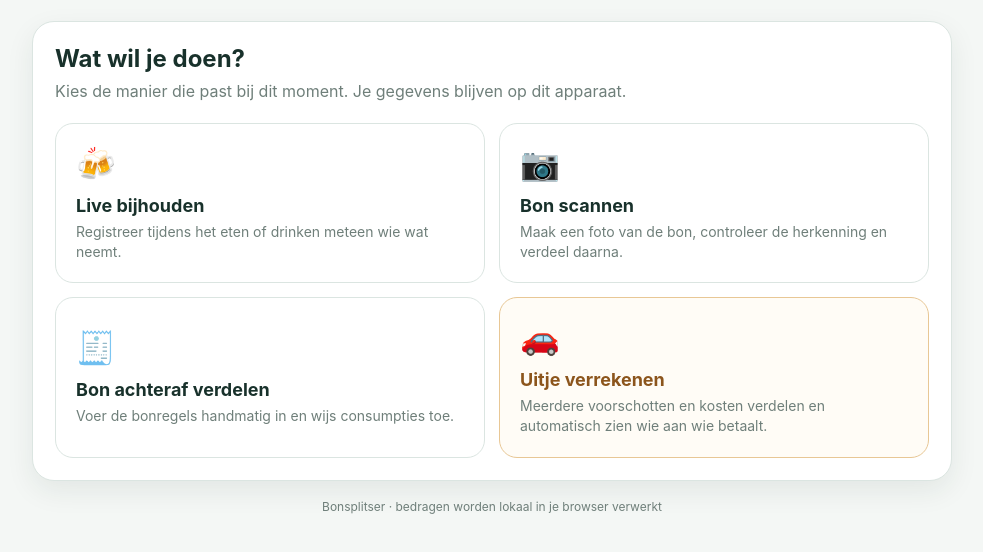
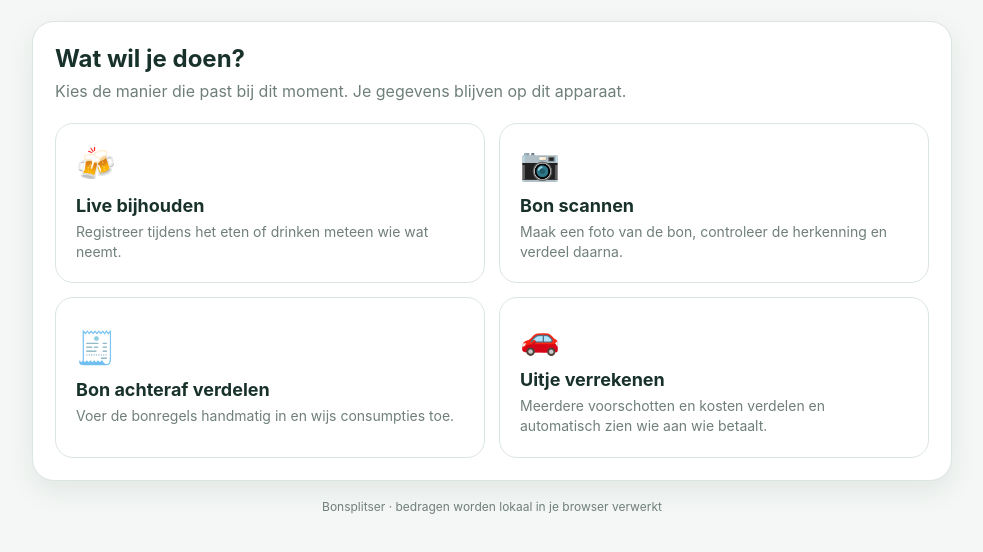
Before and after one commit to jeroenderuijter78-cpu/bonsplitser, a plain HTML site: page index.html in a window 1280 px wide. Shown: the part 200-752 px from the top of the page, without its empty margins (148-1131 px from the left). Drawn offline with Linux system fonts and the light colour scheme.

Commit message:
Remove special highlight from trip option

```diff
--- a/index.html
+++ b/index.html
@@ -11,7 +11,7 @@
     *{box-sizing:border-box} body{margin:0;background:var(--bg);color:var(--ink);font-family:Inter,ui-sans-serif,system-ui,-apple-system,BlinkMacSystemFont,"Segoe UI",sans-serif;min-height:100vh}
     .wrap{width:min(920px,calc(100% - 28px));margin:0 auto;padding:28px 0 44px}.brand{text-align:center;margin-bottom:24px}.brand img{width:min(420px,82vw);height:auto;display:block;margin:0 auto}.brand p{margin:6px auto 0;max-width:590px;color:var(--muted);font-size:15px;line-height:1.5}
     .panel{background:var(--card);border:1px solid var(--line);border-radius:22px;box-shadow:var(--shadow);padding:22px}.panel h1{font-size:24px;margin:0 0 6px}.panel>p{margin:0 0 20px;color:var(--muted);line-height:1.5}
-    .grid{display:grid;grid-template-columns:repeat(2,minmax(0,1fr));gap:14px}.choice{appearance:none;border:1px solid var(--line);background:#fff;border-radius:18px;padding:20px;text-align:left;cursor:pointer;color:var(--ink);font:inherit;transition:.15s ease;min-height:155px}.choice:hover{transform:translateY(-2px);box-shadow:0 9px 22px rgba(24,49,43,.08);border-color:#b9cec6}.choice:active{transform:none}.icon{font-size:32px;display:block;margin-bottom:12px}.choice strong{font-size:18px;display:block;margin-bottom:6px}.choice span:last-child{font-size:14px;color:var(--muted);line-height:1.45;display:block}.choice.trip{border-color:#e8c795;background:#fffcf6}.choice.trip strong{color:#8c551c}
+    .grid{display:grid;grid-template-columns:repeat(2,minmax(0,1fr));gap:14px}.choice{appearance:none;border:1px solid var(--line);background:#fff;border-radius:18px;padding:20px;text-align:left;cursor:pointer;color:var(--ink);font:inherit;transition:.15s ease;min-height:155px}.choice:hover{transform:translateY(-2px);box-shadow:0 9px 22px rgba(24,49,43,.08);border-color:#b9cec6}.choice:active{transform:none}.icon{font-size:32px;display:block;margin-bottom:12px}.choice strong{font-size:18px;display:block;margin-bottom:6px}.choice span:last-child{font-size:14px;color:var(--muted);line-height:1.45;display:block}
     .status{display:none;margin-top:15px;border-radius:14px;padding:12px 14px;background:#eaf7ef;color:#287a54;font-size:14px}.status.error{background:#fff0f0;color:#b84646}.foot{text-align:center;color:var(--muted);font-size:12px;margin-top:18px}
     @media(max-width:650px){.wrap{width:min(100% - 20px,920px);padding-top:18px}.panel{padding:16px;border-radius:18px}.grid{grid-template-columns:1fr}.choice{min-height:auto;padding:17px}.brand{margin-bottom:17px}}
   </style>
```
